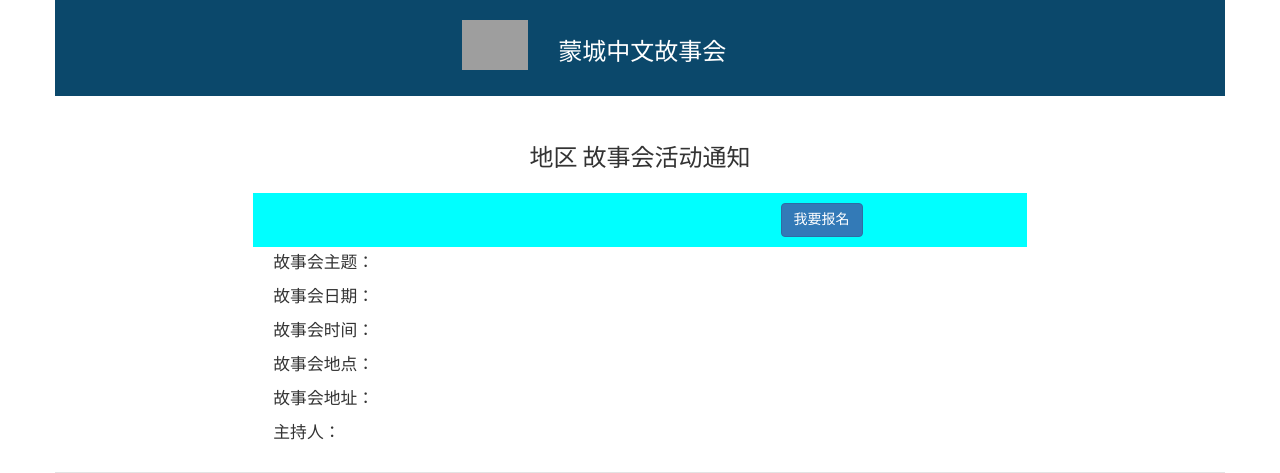
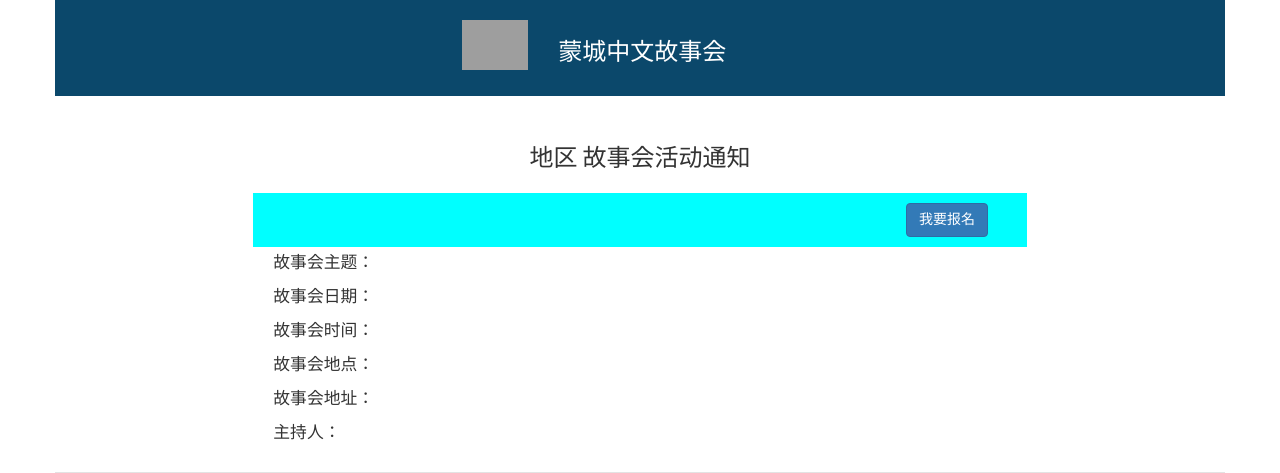
Before and after one commit to wangguanzhou/mtlstory, a Django app: template templates/shownotice.html in a window 1280 px wide. Shown: the top 473 px of the page. Run offline with Django 3.2, Linux system fonts and the light colour scheme; the template is opened without the code that fills it, so the values that code supplies are empty; some libraries are stand-ins or nearby versions; grey boxes are pictures that could not be loaded.

Commit message:
Update shownotice.html

```diff
--- a/templates/shownotice.html
+++ b/templates/shownotice.html
@@ -24,8 +24,8 @@
     <div class="col-xs-0 col-sm-0 col-md-2"></div>
     <div class="col-xs-12 col-sm-12 col-md-8" style="font-size: 1.2em;">
       <div class="row" style="padding: 10px; background-color: cyan">
-        <div class="col-xs-7 col-md-8"><p id="countdown-info"></p></div>
-        <div class="col-xs-5 col-md-4"><button class="btn btn-primary">我要报名</button></div>
+        <div class="col-xs-7 col-md-10"><p id="countdown-info"></p></div>
+        <div class="col-xs-5 col-md-2"><button class="btn btn-primary">我要报名</button></div>
       </div>
       <div class="row" style="padding: 5px;">
         <div class="col-xs-4 col-md-3">故事会主题：</div>
```
